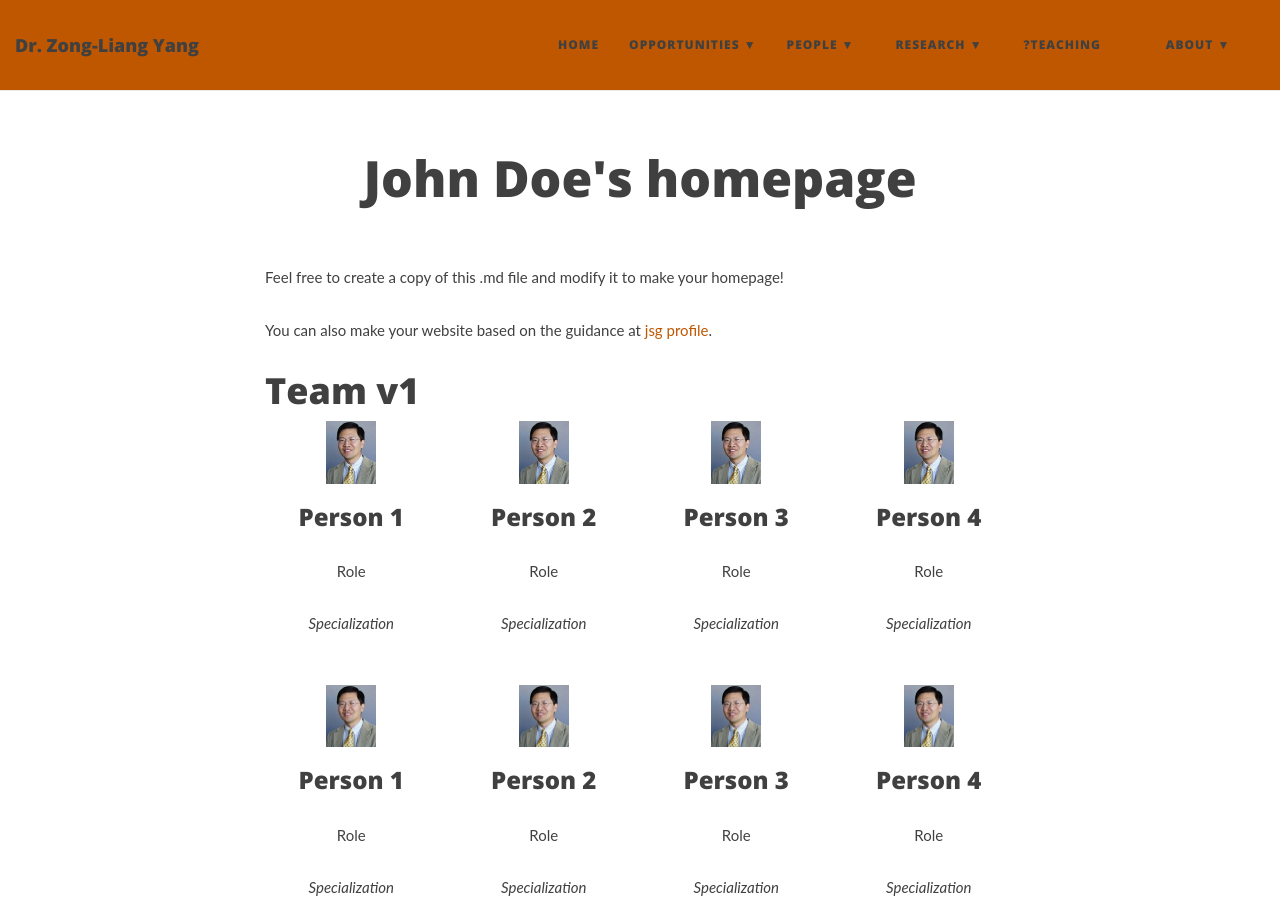
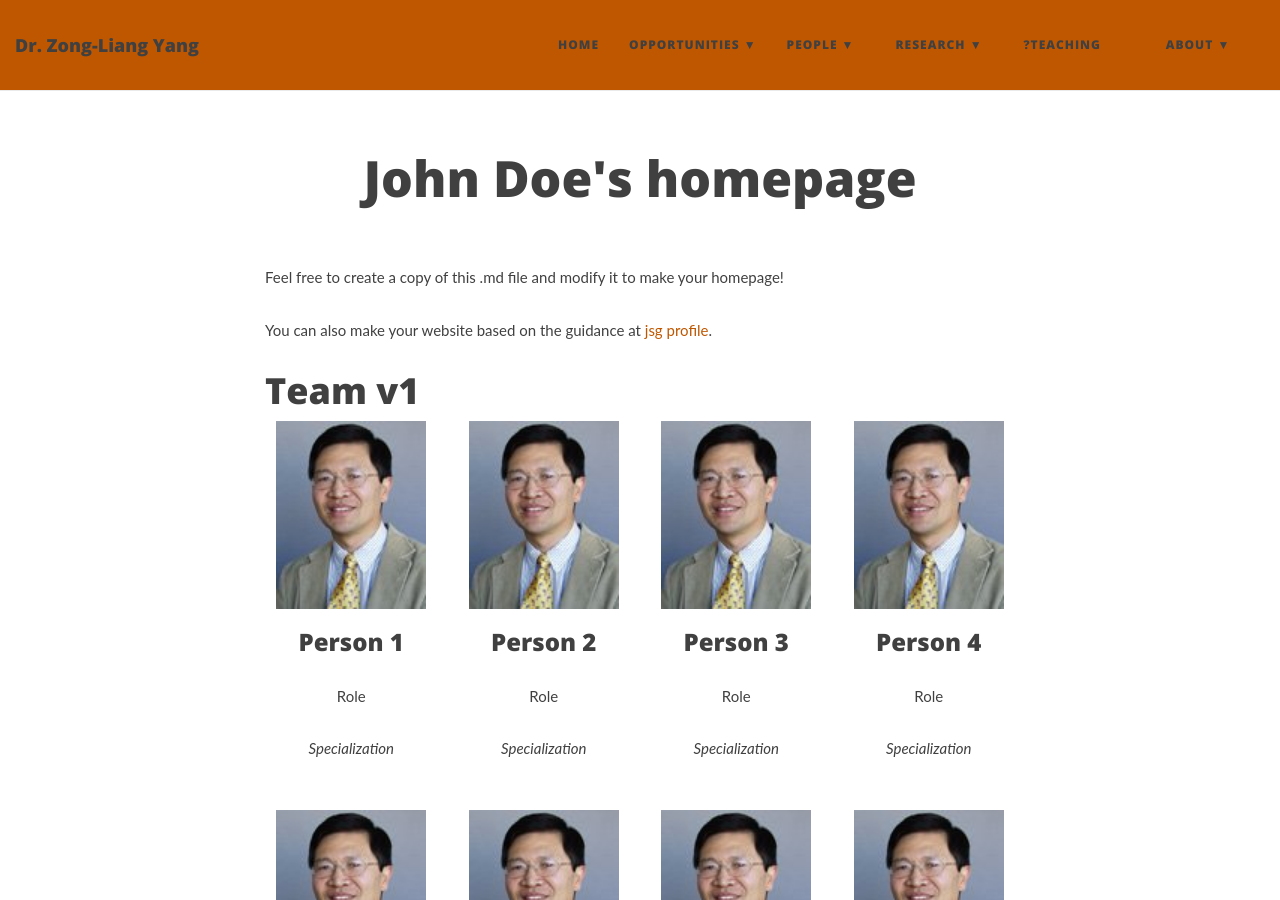
Before and after one commit to ktwugoat/LEAD-UTexas, a Jekyll site: the page built from people/members/John Doe.md, in a window 1280 px wide and 900 px high. Built offline with Jekyll 4.4.1, drawn with Linux system fonts in a browser that asks for light colours; nearby versions of some CDN libraries.

Commit message:
Update John Doe.md

```diff
--- a/people/members/John Doe.md
+++ b/people/members/John Doe.md
@@ -14,28 +14,28 @@ You can also make your website based on the guidance at [jsg profile](https://ep
 <div style="display: grid; grid-template-columns: repeat(4, 1fr); gap: 20px; text-align: center;">
 
 <div>
-    <img src="/people/images/Liang.jpg" alt="Person 1" style="width: 100%; max-width: 50px;"/>
+    <img src="/people/images/Liang.jpg" alt="Person 1" style="width: 100%; max-width: 150px;"/>
     <h3>Person 1</h3>
     <p>Role</p>
     <p><em>Specialization</em></p>
 </div>
 
 <div>
-    <img src="/people/images/Liang.jpg" alt="Person 2" style="width: 100%; max-width: 50px;"/>
+    <img src="/people/images/Liang.jpg" alt="Person 2" style="width: 100%; max-width: 150px;"/>
     <h3>Person 2</h3>
     <p>Role</p>
     <p><em>Specialization</em></p>
 </div>
 
 <div>
-    <img src="/people/images/Liang.jpg" alt="Person 3" style="width: 100%; max-width: 50px;"/>
+    <img src="/people/images/Liang.jpg" alt="Person 3" style="width: 100%; max-width: 150px;"/>
     <h3>Person 3</h3>
     <p>Role</p>
     <p><em>Specialization</em></p>
 </div>
 
 <div>
-    <img src="/people/images/Liang.jpg" alt="Person 4" style="width: 100%; max-width: 50px;"/>
+    <img src="/people/images/Liang.jpg" alt="Person 4" style="width: 100%; max-width: 150px;"/>
     <h3>Person 4</h3>
     <p>Role</p>
     <p><em>Specialization</em></p>
@@ -43,28 +43,28 @@ You can also make your website based on the guidance at [jsg profile](https://ep
 
 
 <div>
-    <img src="/people/images/Liang.jpg" alt="Person 1" style="width: 100%; max-width: 50px;"/>
+    <img src="/people/images/Liang.jpg" alt="Person 1" style="width: 100%; max-width: 150px;"/>
     <h3>Person 1</h3>
     <p>Role</p>
     <p><em>Specialization</em></p>
 </div>
 
 <div>
-    <img src="/people/images/Liang.jpg" alt="Person 2" style="width: 100%; max-width: 50px;"/>
+    <img src="/people/images/Liang.jpg" alt="Person 2" style="width: 100%; max-width: 150px;"/>
     <h3>Person 2</h3>
     <p>Role</p>
     <p><em>Specialization</em></p>
 </div>
 
 <div>
-    <img src="/people/images/Liang.jpg" alt="Person 3" style="width: 100%; max-width: 50px;"/>
+    <img src="/people/images/Liang.jpg" alt="Person 3" style="width: 100%; max-width: 150px;"/>
     <h3>Person 3</h3>
     <p>Role</p>
     <p><em>Specialization</em></p>
 </div>
 
 <div>
-    <img src="/people/images/Liang.jpg" alt="Person 4" style="width: 100%; max-width: 50px;"/>
+    <img src="/people/images/Liang.jpg" alt="Person 4" style="width: 100%; max-width: 150px;"/>
     <h3>Person 4</h3>
     <p>Role</p>
     <p><em>Specialization</em></p>
```
